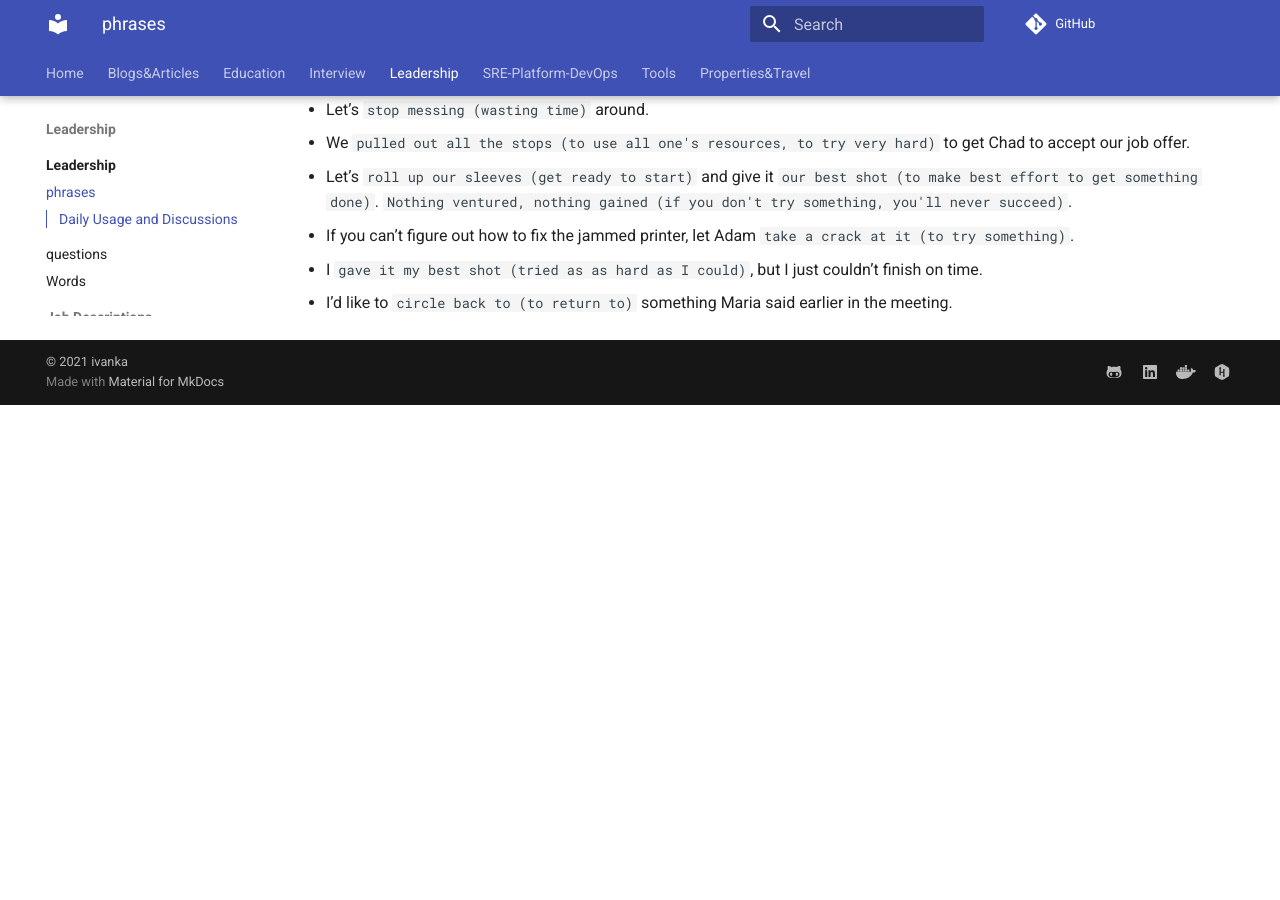
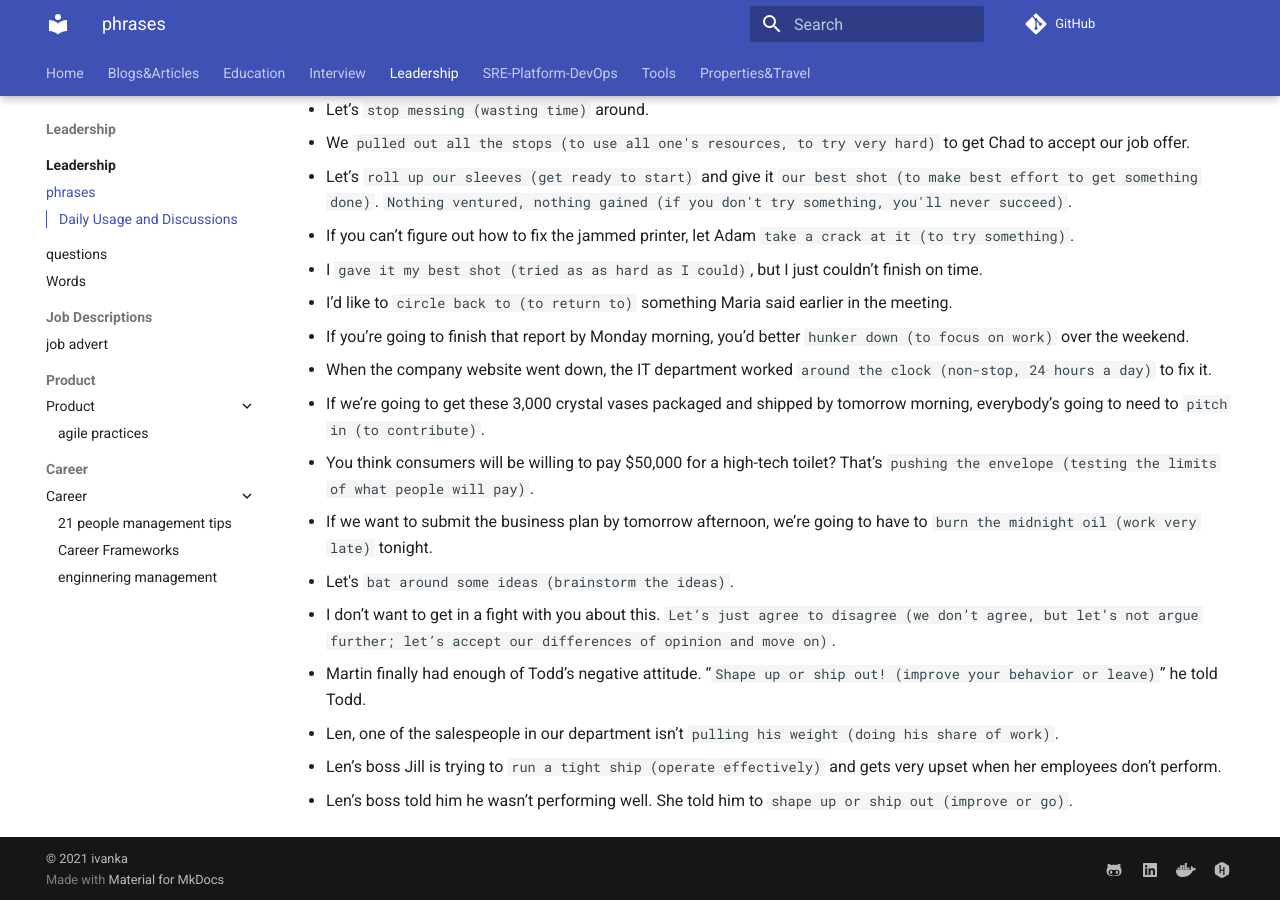
Before and after one commit to ivankatliarchuk/knowledge-base, an MkDocs documentation site: the page built from docs/leadership/phrases.md, in a window 1280 px wide and 900 px high, scrolled down 1139 px. Built offline with MkDocs 1.6.1 and Material for MkDocs 9.7.7, drawn with Linux system fonts in a browser that asks for light colours; comment, search, counter and statistics services are not loaded; before the commit the page ends 1544 px from its top, so only the background shows below that.

Commit message:
extra phrases
Signed-off-by: ivan katliarchuk <ivan.katliarchuk@gmail.com>

```diff
--- a/docs/leadership/phrases.md
+++ b/docs/leadership/phrases.md
@@ -44,3 +44,14 @@ sources:
 * If you can’t figure out how to fix the jammed printer, let Adam `take a crack at it (to try something)`.
 * I `gave it my best shot (tried as as hard as I could)`, but I just couldn’t finish on time.
 * I’d like to `circle back to (to return to)` something Maria said earlier in the meeting.
+* If you’re going to finish that report by Monday morning, you’d better `hunker down (to focus on work)` over the weekend.
+* When the company website went down, the IT department worked `around the clock (non-stop, 24 hours a day)` to fix it.
+* If we’re going to get these 3,000 crystal vases packaged and shipped by tomorrow morning, everybody’s going to need to `pitch in (to contribute)`.
+* You think consumers will be willing to pay $50,000 for a high-tech toilet? That’s `pushing the envelope (testing the limits of what people will pay)`.
+* If we want to submit the business plan by tomorrow afternoon, we’re going to have to `burn the midnight oil (work very late)` tonight.
+* Let's `bat around some ideas (brainstorm the ideas)`.
+* I don’t want to get in a fight with you about this. `Let’s just agree to disagree (we don’t agree, but let’s not argue further; let’s accept our differences of opinion and move on)`.
+* Martin finally had enough of Todd’s negative attitude. “`Shape up or ship out! (improve your behavior or leave)`” he told Todd.
+* Len, one of the salespeople in our department isn’t `pulling his weight (doing his share of work)`.
+* Len’s boss Jill is trying to `run a tight ship (operate effectively)` and gets very upset when her employees don’t perform.
+* Len’s boss told him he wasn’t performing well. She told him to `shape up or ship out (improve or go)`.
```
